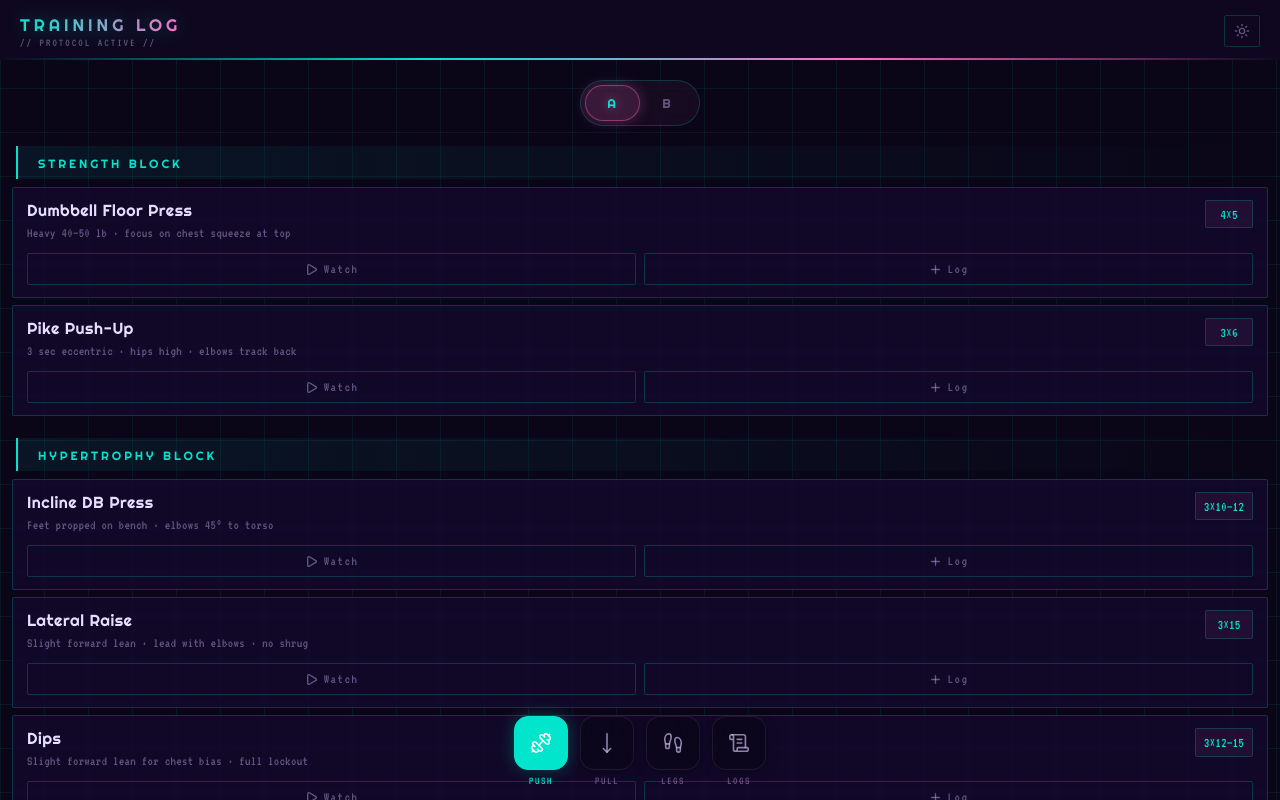
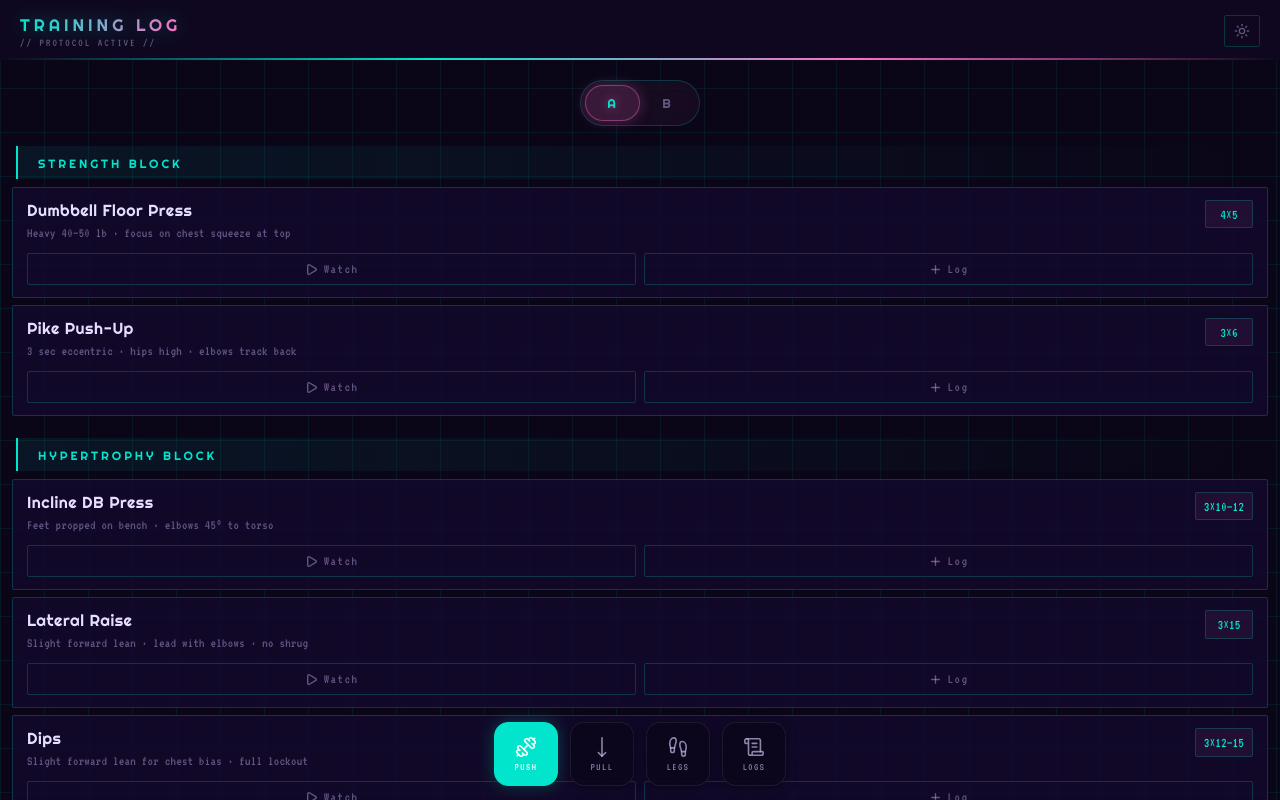
Before and after one commit to Nyarlat-hotep/workout, a React (Vite) app: page / in a window 1280 px wide. Shown: the top 800 px of the page. Built offline with nearby package versions, Linux system fonts and the light colour scheme; no server answers.

Commit message:
feat: move nav labels inside icon tiles
Co-Authored-By: Claude Sonnet 4.6 <noreply@anthropic.com>

```diff
--- a/src/components/DayNav.css
+++ b/src/components/DayNav.css
@@ -31,12 +31,14 @@
 }
 
 .day-nav-icon {
-  width: 54px;
-  height: 54px;
+  width: 64px;
+  height: 64px;
   border-radius: 14px;
   display: flex;
+  flex-direction: column;
   align-items: center;
   justify-content: center;
+  gap: 4px;
   background: rgba(10, 6, 24, 0.75);
   backdrop-filter: blur(16px);
   -webkit-backdrop-filter: blur(16px);
@@ -64,12 +66,16 @@
 
 .day-nav-label {
   font-family: var(--font-mono);
-  font-size: 0.7rem;
+  font-size: 0.65rem;
   letter-spacing: 1.5px;
-  color: var(--text-muted);
+  color: rgba(200, 185, 230, 0.7);
   transition: color 0.2s;
 }
 
+[data-theme="light"] .day-nav-label {
+  color: rgba(90, 50, 130, 0.7);
+}
+
 .day-nav-tab--active .day-nav-label {
-  color: var(--accent);
+  color: #fff;
 }
--- a/src/components/DayNav.jsx
+++ b/src/components/DayNav.jsx
@@ -17,8 +17,7 @@ export default function DayNav({ days, selected, onSelect }) {
           onClick={() => onSelect(i)}
           aria-pressed={selected === i}
         >
-          <div className="day-nav-icon">{DAY_ICONS[i]}</div>
-          <span className="day-nav-label">{day.label}</span>
+          <div className="day-nav-icon">{DAY_ICONS[i]}<span className="day-nav-label">{day.label}</span></div>
         </button>
       ))}
       <button
@@ -26,8 +25,7 @@ export default function DayNav({ days, selected, onSelect }) {
         onClick={() => onSelect('logs')}
         aria-pressed={selected === 'logs'}
       >
-        <div className="day-nav-icon"><ScrollText size={22} strokeWidth={1.75} /></div>
-        <span className="day-nav-label">LOGS</span>
+        <div className="day-nav-icon"><ScrollText size={22} strokeWidth={1.75} /><span className="day-nav-label">LOGS</span></div>
       </button>
     </nav>
   )
```
